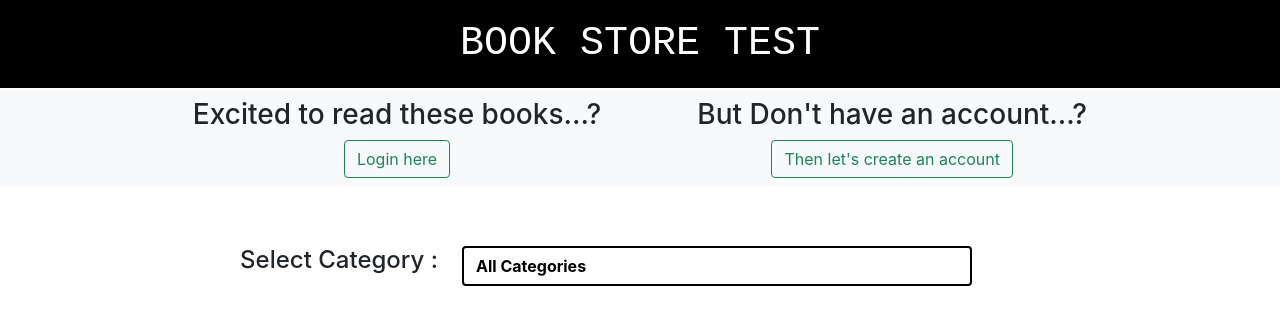
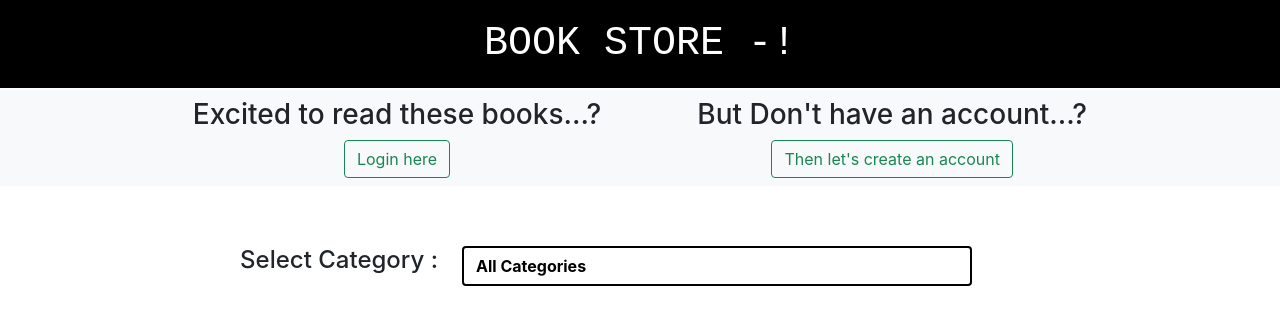
Before and after one commit to KarraNikhilReddy/ReactBookStore, a React (Create React App) app: page / in a window 1280 px wide. Shown: the top 324 px of the page. Built offline with nearby package versions, Linux system fonts and the light colour scheme.

Commit message:
delay increse test

```diff
--- a/src/components/DefaultComponents/Banner.js
+++ b/src/components/DefaultComponents/Banner.js
@@ -3,7 +3,7 @@ import React from 'react'
 function Heading() {
   return (
     <div id="bannerDiv">
-        <h1 id="banner">BOOK STORE TEST</h1>
+        <h1 id="banner">BOOK STORE -!</h1>
     </div>
   )
 }
--- a/src/redux/book/bookActions.js
+++ b/src/redux/book/bookActions.js
@@ -249,7 +249,7 @@ const bookCategorySort = (book, newBookId) => {
       }).then(() => {
         setTimeout(() => {
           window.location.reload()
-        }, 500);
+        }, 3000);
 
       })
   }
```
